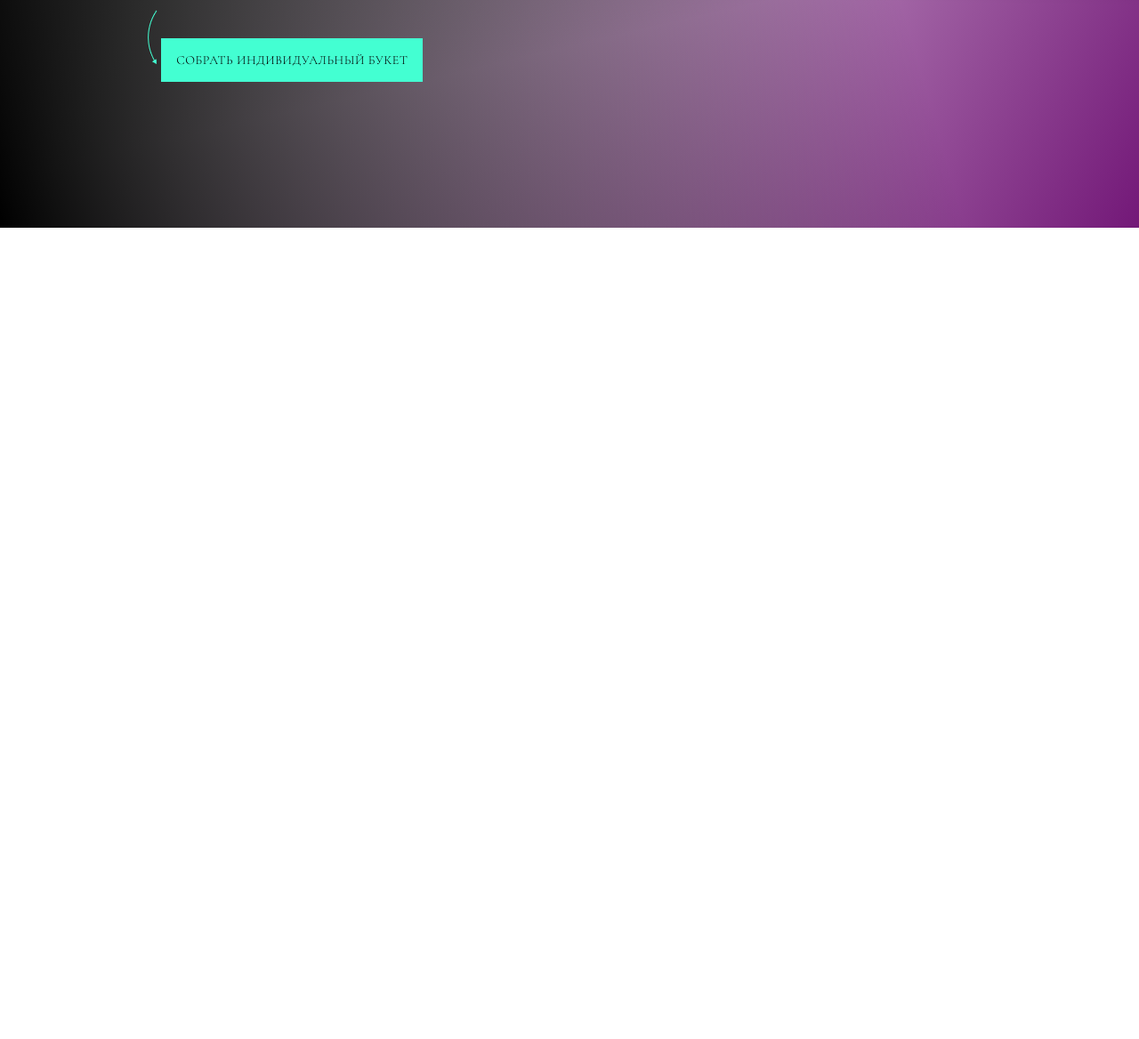
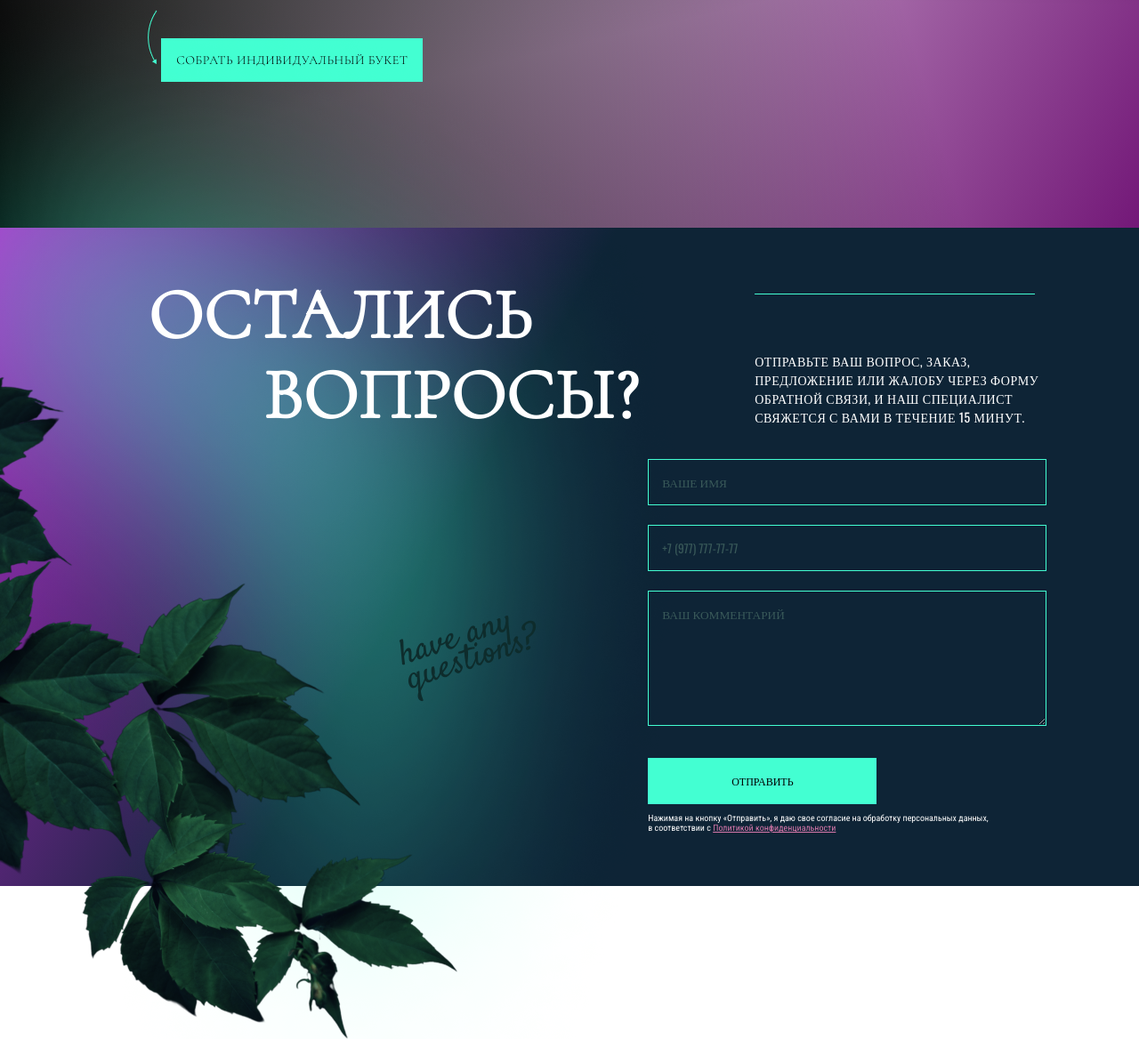
Before and after one commit to aizikos/Flower-shop, a plain HTML site: page index.html in a window 1280 px wide. Shown: the part 4765-5933 px from the top of the page at 89% size. Before the commit the page ends 5021 px from the top, so only its background shows below. Drawn offline with nearby package versions, Linux system fonts and the light colour scheme.

Commit message:
completed the fifth block

```diff
--- a/index.html
+++ b/index.html
@@ -15,6 +15,9 @@
     <link rel="preconnect" href="https://fonts.googleapis.com">
     <link rel="preconnect" href="https://fonts.gstatic.com" crossorigin>
     <link href="https://fonts.googleapis.com/css2?family=Satisfy&display=swap" rel="stylesheet">
+    <link rel="preconnect" href="https://fonts.googleapis.com">
+<link rel="preconnect" href="https://fonts.gstatic.com" crossorigin>
+<link href="https://fonts.googleapis.com/css2?family=Roboto+Condensed&display=swap" rel="stylesheet">
 </head>
 <body>
     <header>
@@ -228,9 +231,39 @@
         </div>
         <div class="fifth_main">
             <div class="bg_main_5">
+                <img src="/img/Ellipse 34.png" alt="" class="craident">
+                <img src="/img/image 123.png" alt="" class="petals">
+                <div class="container">
+                    <div class="title_5_main">
+                        <h1>остались <br> <span>вопросы?</span></h1>
+                    </div>
+                    <div class="signature2">have any questions?</div>
+                    <div class="application_form">
+                        <div class="form_card">
+                            <div class="stick_form"></div>
+                            <p class="text_form">
+                                Отправьте ваш вопрос, заказ, предложение или жалобу
+                                через форму обратной связи,
+                                и наш специалист свяжется с вами в течение 15 минут.
+                            </p>
+                        </div>
+                        <div class="application_fields">
+                            <input type="text" value="Ваше имя">
+                            <input type="text" value="+7 (977) 777-77-77">
+                            <textarea class="comment">Ваш комментарий</textarea>
+                            <a href="#" class="btn_form">отправить</a>
+                            <p class="Privacy">Нажимая  на кнопку «Отправить», я даю свое согласие на обработку персональных данных,
+                                 в соответствии с <span> Политикой конфиденциальности </span></p>
+                        </div>
+                    </div>
+                </div>
+            </div>
+
+        </div>
+        <div class="sixth_main">
+            <div class="bg_6_main">
 
             </div>
-
         </div>
     </main>
 </body>
--- a/styles/styles.css
+++ b/styles/styles.css
@@ -571,3 +571,138 @@ header{
 }
 
 /*5-main*/
+
+.bg_main_5{
+    background:linear-gradient(120deg, rgb(179 40 202), rgb(14 36 54) 40.71%),
+    linear-gradient(192deg, rgb(37 249 45), rgb(46 182 33) 70.71%),
+    linear-gradient(145deg, #0eda16, #4CAF50 70.71%),
+    linear-gradient(250deg, rgb(14 211 22), rgb(74 167 78) 70.71%);
+    height: 740px;
+    position: relative;
+    text-transform: uppercase;
+}
+
+.petals{
+    position: absolute;
+    z-index: 2;
+    left: 0;
+}
+
+.craident{
+    position: absolute;
+    top: -40%;
+}
+.title_5_main{
+    position: absolute;
+    margin: 0;
+    top: 0;
+    font-family: "Cormorant";
+    font-size: 40px;
+    line-height: 90px;
+    letter-spacing: 0.02em;
+    color: #FFFFFF;
+}
+
+.title_5_main span{
+    margin-left: 30%;
+}
+
+.application_form{
+    position: absolute;
+    top: 10%;
+    right: 6%;
+}
+
+.form_card{
+    width: 355px;
+    color: #FFFFFF;
+}
+
+.stick_form{
+    width: 315px;
+    height: 1px;
+    background: #43FFD2;
+}
+
+.text_form{
+    margin-top: 18%;
+    font-family: "Oswald";
+    font-size: 14px;
+    line-height: 21px;
+    letter-spacing: 0.04em;
+}
+
+.application_fields{
+    display:  inline-grid;
+    position: absolute;
+    left: -120px;
+}
+
+.application_fields input{
+    background: transparent;
+    border: 1px solid #43FFD2;
+    padding: 15px;
+    width: 416px;
+    margin-top: 5%;
+    color: #395959;
+    text-transform: uppercase;
+    font-family: "Oswald";
+}
+
+.comment{
+    height: 120px;
+    background: transparent;
+    border: 1px solid #43FFD2;
+    padding: 15px;
+    width: 416px;
+    margin-top: 5%;
+    color: #395959;
+    text-transform: uppercase;
+    font-family: "Oswald";
+}
+
+.application_fields a{
+    border: 1px solid #43FFD2;
+    padding: 16px 93px;
+    background: #43FFD2;
+    color: #000000;
+    font-family: "Oswald";
+    font-size: 12px;
+    width: 69px;
+    margin-top: 8%;
+    text-decoration: none;
+}
+
+.Privacy{
+    font-size: 10px;
+    color: #FFFFFF;
+    font-family: 'Roboto Condensed', sans-serif;
+    width: 388px;
+    text-transform: none;
+}
+
+.Privacy span{
+    color:#D978AC;
+    text-decoration: underline;
+}
+
+.Privacy span:hover{
+    cursor: pointer;
+}
+
+.signature2{
+    width: 245px;
+    position: absolute;
+    top: 58%;
+    left: 35%;
+    font-family: 'Satisfy', cursive;
+    font-size: 40px;
+    line-height: 28px;
+    text-transform: lowercase;
+    color: #0E2C2C;
+    transform: rotate(-18.44deg);
+}
+
+
+/* 6-block main */
+.bg_6_main
```
Also changed, not shown: img/image 123.png (added).
